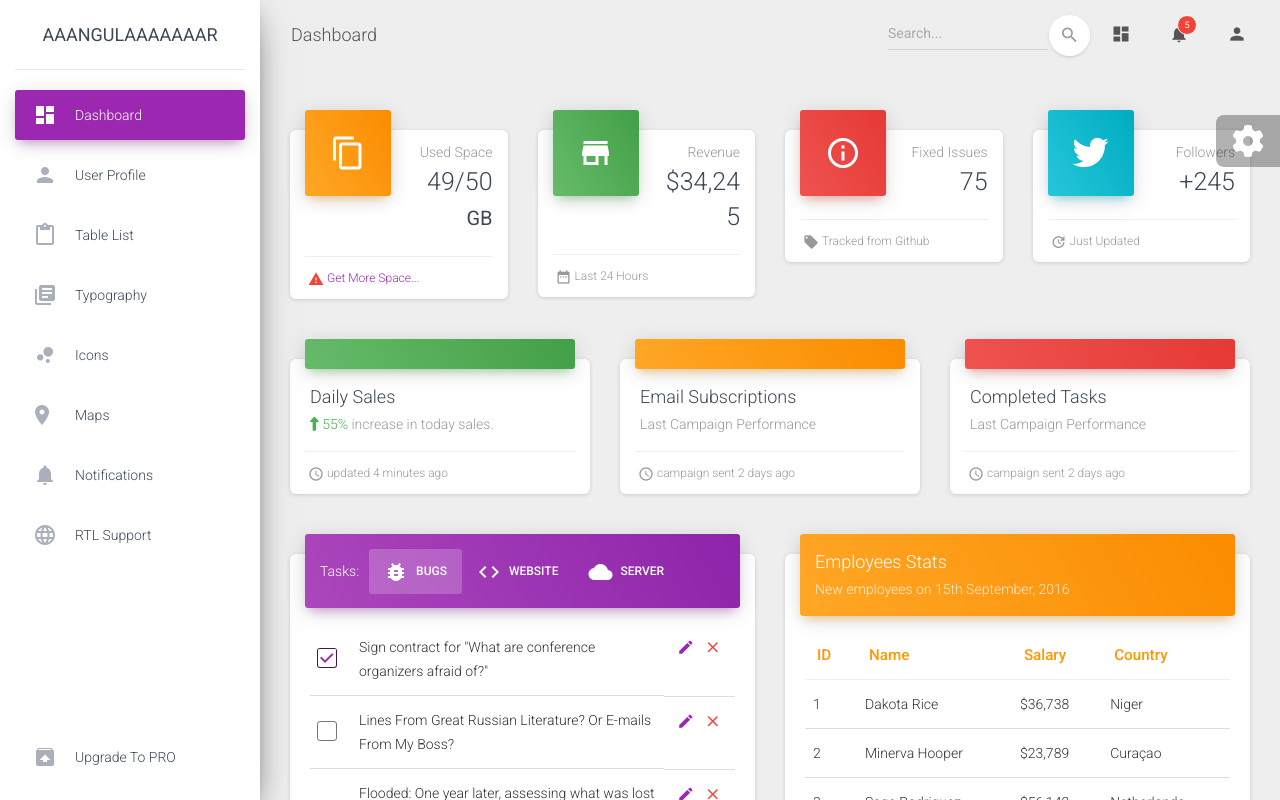
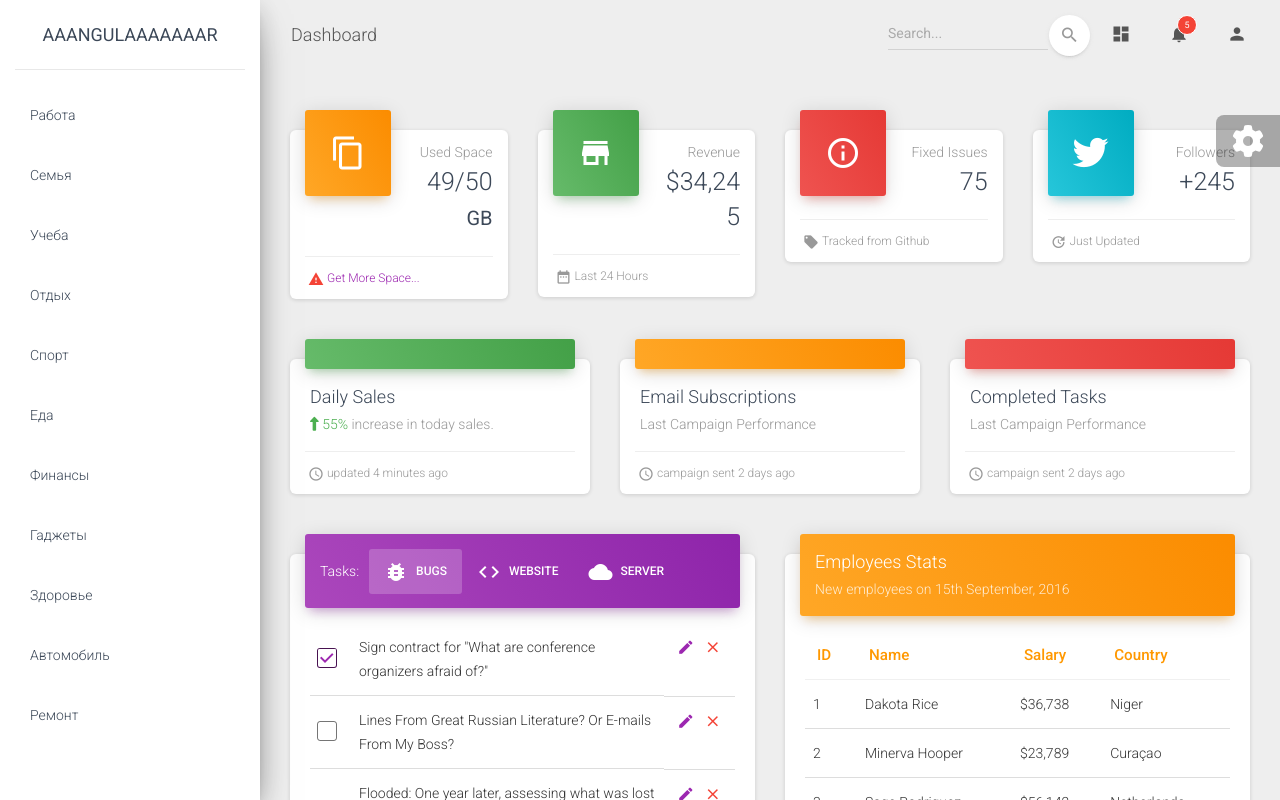
Before and after one commit to Makovey/AngularFirstProject, an Angular app: page / in a window 1280 px wide. Shown: the top 800 px of the page. Built offline with nearby package versions, Linux system fonts and the light colour scheme.

Commit message:
[/] Заменены статичные данные, данными из компонента

```diff
--- a/src/app/services/data-handler.service.ts
+++ b/src/app/services/data-handler.service.ts
@@ -1,9 +1,19 @@
 import {Injectable} from '@angular/core';
+import {Category} from '../model/Category';
+import {TestData} from '../data/TestData';
 
 @Injectable({
   providedIn: 'root'
 })
 export class DataHandlerService {
 
-  constructor() { }
+  constructor() {
+  }
+
+  /**
+   * Метод получает массив данных из TestData
+   */
+  getCategories(): Category[] {
+    return TestData.categories;
+  }
 }
--- a/src/app/view/categories/categories.component.html
+++ b/src/app/view/categories/categories.component.html
@@ -4,60 +4,12 @@
   </a></div>
   <div class="sidebar-wrapper">
     <ul class="nav">
-      <li class="nav-item active  ">
-        <a class="nav-link" href="./dashboard.html">
-          <i class="material-icons">dashboard</i>
-          <p>Dashboard</p>
+      <!-- Инициализируется переменная, создается цикл for директивой *ngfor -->
+      <!-- Для каждого элемента, будет создана своя пачка с тегом li  -->
+      <li class="nav-item" *ngFor="let category of categories">
+        <a class="nav-link">
+          <p>{{category.title}}</p>
         </a>
-      </li>
-      <li class="nav-item ">
-        <a class="nav-link" href="./user.html">
-          <i class="material-icons">person</i>
-          <p>User Profile</p>
-        </a>
-      </li>
-      <li class="nav-item ">
-        <a class="nav-link" href="./tables.html">
-          <i class="material-icons">content_paste</i>
-          <p>Table List</p>
-        </a>
-      </li>
-      <li class="nav-item ">
-        <a class="nav-link" href="./typography.html">
-          <i class="material-icons">library_books</i>
-          <p>Typography</p>
-        </a>
-      </li>
-      <li class="nav-item ">
-        <a class="nav-link" href="./icons.html">
-          <i class="material-icons">bubble_chart</i>
-          <p>Icons</p>
-        </a>
-      </li>
-      <li class="nav-item ">
-        <a class="nav-link" href="./map.html">
-          <i class="material-icons">location_ons</i>
-          <p>Maps</p>
-        </a>
-      </li>
-      <li class="nav-item ">
-        <a class="nav-link" href="./notifications.html">
-          <i class="material-icons">notifications</i>
-          <p>Notifications</p>
-        </a>
-      </li>
-      <li class="nav-item ">
-        <a class="nav-link" href="./rtl.html">
-          <i class="material-icons">language</i>
-          <p>RTL Support</p>
-        </a>
-      </li>
-      <li class="nav-item active-pro ">
-        <a class="nav-link" href="./upgrade.html">
-          <i class="material-icons">unarchive</i>
-          <p>Upgrade to PRO</p>
-        </a>
-      </li>
     </ul>
   </div>
 </div>
--- a/src/app/view/categories/categories.component.ts
+++ b/src/app/view/categories/categories.component.ts
@@ -1,4 +1,6 @@
 import {Component, OnInit} from '@angular/core';
+import {DataHandlerService} from '../../services/data-handler.service';
+import {Category} from '../../model/Category';
 
 @Component({
   selector: 'app-categories',
@@ -7,9 +9,21 @@ import {Component, OnInit} from '@angular/core';
 })
 export class CategoriesComponent implements OnInit {
 
-  constructor() { }
+  categories: Category[];
 
+  /**
+   * Тестовые данные из TestData передается в сервис
+   * Сервис (injectable) передает данные компоненту
+   * @param dataHandler - экземпляр сервиса
+   */
+  constructor(private dataHandler: DataHandlerService) {
+  }
+
+  /**
+   * Метод отрабатывает после инициализации комппонента
+   */
   ngOnInit(): void {
+    this.categories = this.dataHandler.getCategories();
   }
 
 }
```
